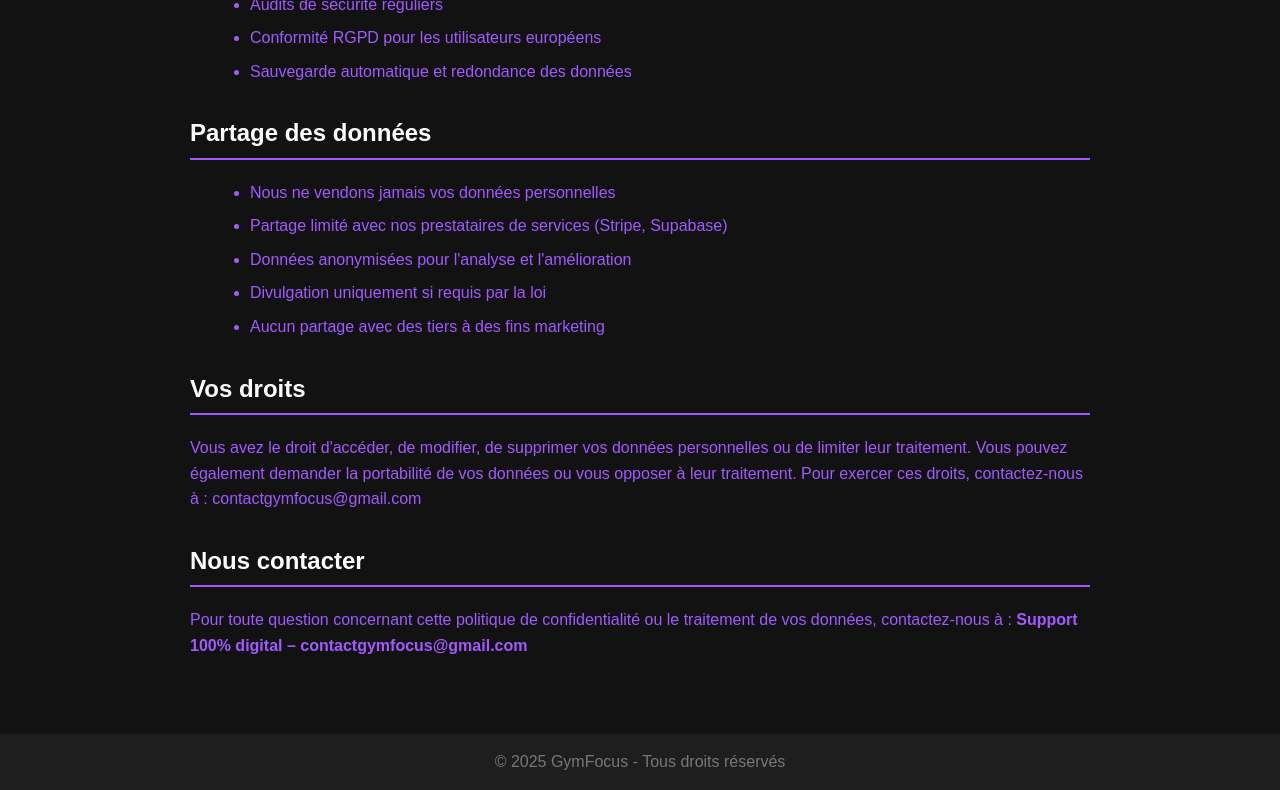
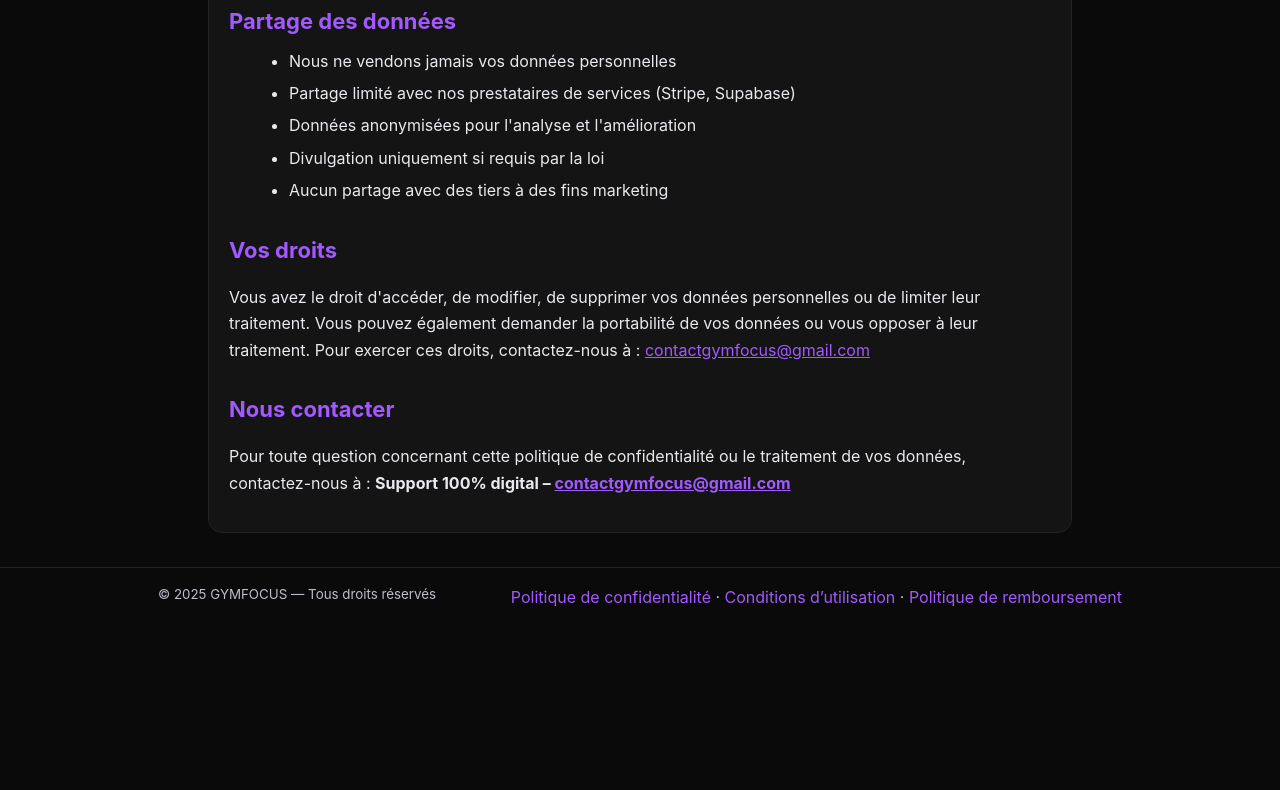
Before and after one commit to gymfocus-svg/GymFocus, a plain HTML site: page privacy.html in a window 1280 px wide. Shown: the part 999-1789 px from the top of the page. After the commit the page ends 1626 px from the top, so only its background shows below. Drawn offline with Linux system fonts and the light colour scheme.

Commit message:
Update privacy.html

```diff
--- a/privacy.html
+++ b/privacy.html
@@ -1,70 +1,60 @@
 <!DOCTYPE html>
 <html lang="fr">
 <head>
-  <meta charset="UTF-8">
-  <meta name="viewport" content="width=device-width, initial-scale=1.0">
-  <title>Politique de Confidentialité - GymFocus</title>
+  <meta charset="UTF-8" />
+  <meta name="viewport" content="width=device-width, initial-scale=1" />
+  <title>Politique de confidentialité — GYMFOCUS</title>
+  <meta name="description" content="Politique de confidentialité de l'application GymFocus. Dernière mise à jour : 6 janvier 2025." />
+  <link rel="icon" href="favicon.png" />
   <style>
-    body {
-      font-family: Arial, sans-serif;
-      background-color: #121212;
-      color: #a259ff;
-      margin: 0;
-      padding: 0;
-      line-height: 1.6;
+    :root{
+      --bg:#0a0a0a;
+      --panel:#141414;
+      --text:#e9e9ef;
+      --muted:#c9c9d3;
+      --primary:#a259ff;
+      --stroke:#222;
+      --radius:14px;
     }
-    header {
-      background-color: #1e1e1e;
-      padding: 20px;
-      text-align: center;
-    }
-    header h1 {
-      margin: 0;
-      font-size: 2em;
-      color: #a259ff;
-    }
-    main {
-      max-width: 900px;
-      margin: 40px auto;
-      padding: 20px;
-    }
-    h2 {
-      color: #ffffff;
-      border-bottom: 2px solid #a259ff;
-      padding-bottom: 5px;
-      margin-top: 30px;
-    }
-    ul {
-      margin: 10px 0 20px 20px;
-    }
-    li {
-      margin-bottom: 8px;
-    }
-    footer {
-      background-color: #1e1e1e;
-      text-align: center;
-      padding: 15px;
-      margin-top: 40px;
-      color: #777;
-    }
-    a {
-      color: #a259ff;
-      text-decoration: none;
-    }
-    a:hover {
-      text-decoration: underline;
-    }
+    *{box-sizing:border-box}
+    body{margin:0;font-family:Inter,system-ui,Segoe UI,Roboto,Helvetica,Arial,sans-serif;background:var(--bg);color:var(--text);line-height:1.65}
+    header{position:sticky;top:0;z-index:50;background:rgba(10,10,10,.8);backdrop-filter:blur(8px);border-bottom:1px solid var(--stroke)}
+    .bar{max-width:1000px;margin:0 auto;padding:14px 18px;display:flex;align-items:center;justify-content:space-between}
+    .logo{font-weight:800;letter-spacing:.4px;color:var(--primary);text-decoration:none}
+    nav a{color:var(--text);opacity:.9;text-decoration:none;margin-left:18px}
+    nav a:hover{color:var(--primary)}
+    main{max-width:900px;margin:32px auto;padding:0 18px}
+    h1{font-size:clamp(24px,4.2vw,34px);margin:4px 0 8px;color:var(--primary)}
+    h2{font-size:clamp(18px,3.4vw,22px);margin:28px 0 8px;color:var(--primary)}
+    .lead{color:var(--muted);margin-bottom:18px}
+    .paper{background:var(--panel);border:1px solid var(--stroke);border-radius:var(--radius);padding:20px}
+    ul,ol{margin:0 0 10px 20px}
+    li{margin:6px 0}
+    a{color:var(--primary)}
+    footer{border-top:1px solid var(--stroke);margin-top:34px}
+    .foot{max-width:1000px;margin:0 auto;padding:16px 18px;color:#bdbdcc;display:flex;gap:12px;justify-content:space-between;flex-wrap:wrap}
+    .foot a{color:var(--primary);text-decoration:none}
+    .foot a:hover{text-decoration:underline}
   </style>
 </head>
 <body>
   <header>
-    <h1>Politique de Confidentialité</h1>
-    <p>Votre vie privée nous tient à cœur</p>
+    <div class="bar">
+      <a class="logo" href="index.html">GYMFOCUS</a>
+      <nav aria-label="Navigation">
+        <a href="index.html">Accueil</a>
+        <a href="privacy.html" aria-current="page">Confidentialité</a>
+        <a href="terms.html">Conditions</a>
+        <a href="refund-policy.html">Remboursement</a>
+      </nav>
+    </div>
   </header>
 
   <main>
-    <p><em>Dernière mise à jour : 6 janvier 2025</em></p>
+    <h1>Politique de confidentialité</h1>
+    <p class="lead"><em>Dernière mise à jour : 6 janvier 2025</em></p>
 
+    <div class="paper">
       <h2>Données collectées</h2>
       <ul>
         <li>Informations de compte : email, nom complet</li>
@@ -113,12 +103,20 @@
       <h2>Nous contacter</h2>
       <p>
         Pour toute question concernant cette politique de confidentialité ou le traitement de vos données, contactez-nous à :
-      <strong>Support 100% digital – contactgymfocus@gmail.com</strong>
+        <strong>Support 100% digital – <a href="mailto:contactgymfocus@gmail.com">contactgymfocus@gmail.com</a></strong>
       </p>
+    </div>
   </main>
 
   <footer>
-    &copy; 2025 GymFocus - Tous droits réservés
+    <div class="foot">
+      <small>© 2025 GYMFOCUS — Tous droits réservés</small>
+      <div>
+        <a href="privacy.html" aria-current="page">Politique de confidentialité</a> ·
+        <a href="terms.html">Conditions d’utilisation</a> ·
+        <a href="refund-policy.html">Politique de remboursement</a>
+      </div>
+    </div>
   </footer>
 </body>
 </html>
```
Lines whose indentation alone changed are shown as unchanged.
